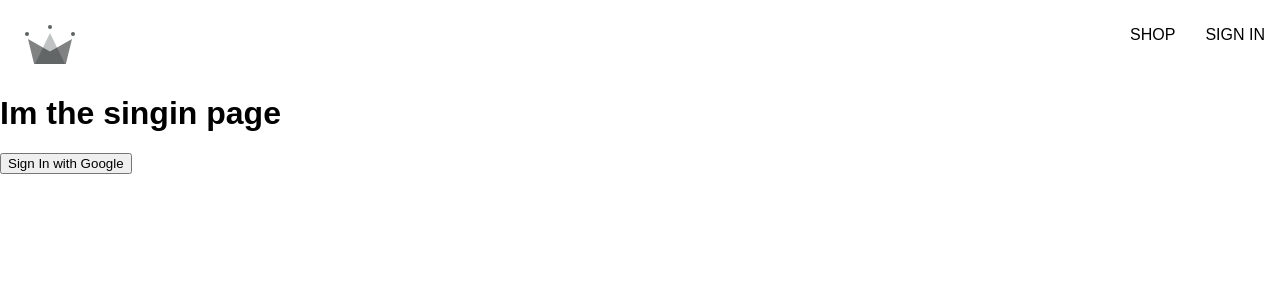
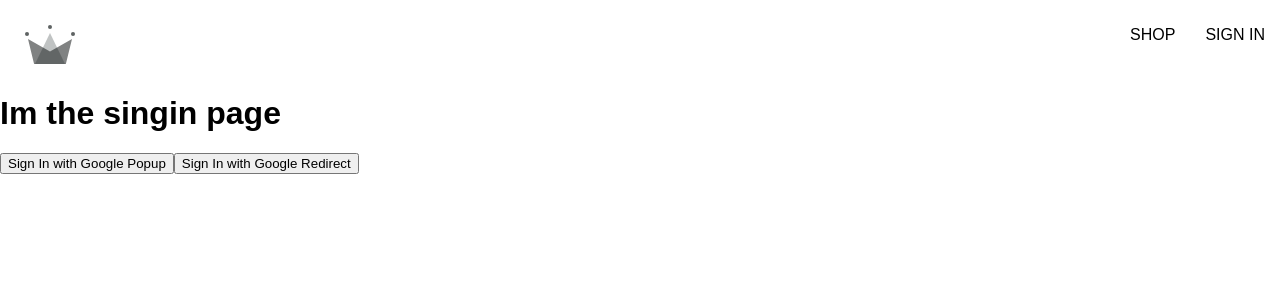
Before and after one commit to sarathcj29/crwn-clothing, a React (Create React App) app: page /sign-in in a window 1280 px wide. Shown: the top 300 px of the page. Built offline with nearby package versions, Linux system fonts and the light colour scheme; a web font is replaced by a local one.

Commit message:
Added Google Redirect along with Google popup authentication

```diff
--- a/src/routes/signin/signin.component.jsx
+++ b/src/routes/signin/signin.component.jsx
@@ -1,18 +1,33 @@
+import { useEffect } from 'react';
+import { getRedirectResult } from 'firebase/auth';
+
 import {
+  auth,
   signInWithGooglePopup,
+  signInWithGoogleRedirect,
   createUserDocumentFromAuth,
 } from '../../utils/firebase/firebase.utils';
 
 const SignIn = () => {
-  const logGoogleUser = async () => {
+  useEffect(() => {
+    (async () => {
+      const response = await getRedirectResult(auth);
+      if (response) {
+        const userDocRef = await createUserDocumentFromAuth(response.user);
+      }
+    })();
+  }, []);
+
+  const logGooglePopup = async () => {
     const { user } = await signInWithGooglePopup();
-    createUserDocumentFromAuth(user);
+    const userDocRef = await createUserDocumentFromAuth(user);
   };
 
   return (
     <div>
       <h1>Im the singin page</h1>
-      <button onClick={logGoogleUser}>Sign In with Google</button>
+      <button onClick={logGooglePopup}>Sign In with Google Popup</button>
+      <button onClick={signInWithGoogleRedirect}>Sign In with Google Redirect</button>
     </div>
   );
 };
--- a/src/utils/firebase/firebase.utils.js
+++ b/src/utils/firebase/firebase.utils.js
@@ -13,24 +13,22 @@
 
 const firebaseApp = initializeApp(firebaseConfig);
 
-const provider = new GoogleAuthProvider();
+const googleProvider = new GoogleAuthProvider();
 
-provider.setCustomParameters({
+googleProvider.setCustomParameters({
   prompt: 'select_account',
 });
 
 export const auth = getAuth();
-export const signInWithGooglePopup = () => signInWithPopup(auth, provider);
+export const signInWithGooglePopup = () => signInWithPopup(auth, googleProvider);
+export const signInWithGoogleRedirect = () => signInWithRedirect(auth, googleProvider);
 
 export const db = getFirestore();
 
 export const createUserDocumentFromAuth = async (userAuth) => {
   const userDocRef = doc(db, 'users', userAuth.uid);
 
-  console.log(userDocRef);
-
   const userSnapShot = await getDoc(userDocRef);
-  console.log(userSnapShot.exists());
 
   if (!userSnapShot.exists()) {
     const { displayName, email } = userAuth;
```
